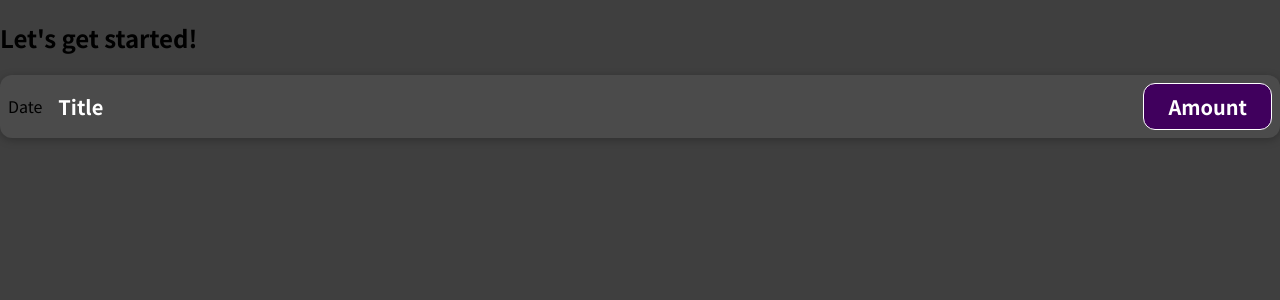
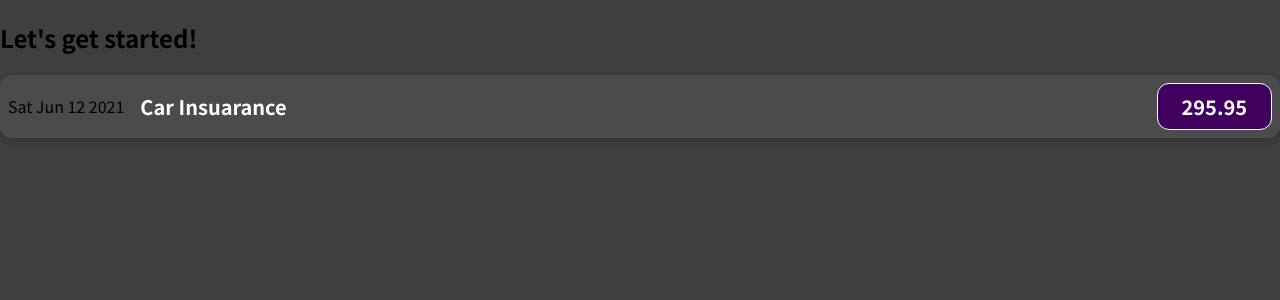
Before and after one commit to iRahulP/expense__TRACKER, a React (Create React App) app: page / in a window 1280 px wide. Shown: the top 300 px of the page. Built offline with nearby package versions, Linux system fonts and the light colour scheme.

Commit message:
added JS form

```diff
--- a/src/components/ExpenseItem.js
+++ b/src/components/ExpenseItem.js
@@ -2,12 +2,18 @@ import React from 'react';
 import './ExpenseItem.css';
 
 function ExpenseItem() {
+    const expenseDate = new Date().toString().substring(0, 15);
+    const expenseItem = 'Car Insuarance';
+    const expenseAmount = 295.95;
+
     return (
         <div className="expense-item">
-            <div>Date</div>
+            <div>{expenseDate}</div>
             <div className="expense-item__description">
-                <h2>Title</h2>
-                <div className="expense-item__price">Amount</div>
+                <h2>{expenseItem}</h2>
+                <div className="expense-item__price">
+                    {expenseAmount}
+                </div>
             </div>
         </div>
     );
```
Also changed, not shown: 1 other file (tests, documents, lock files or other folders).
